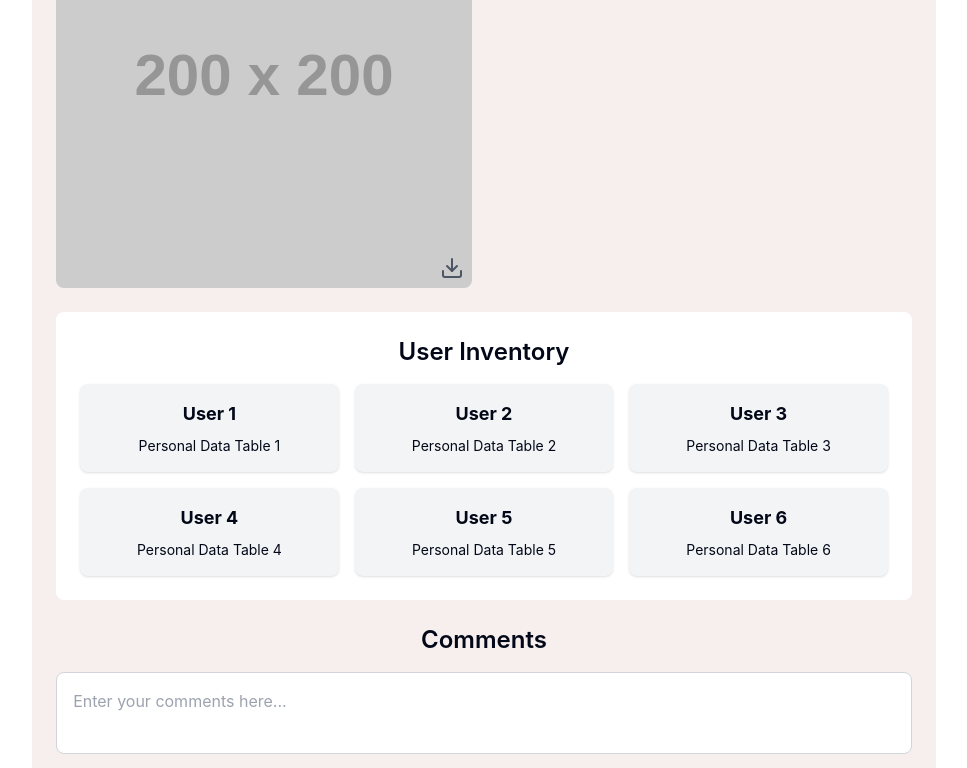
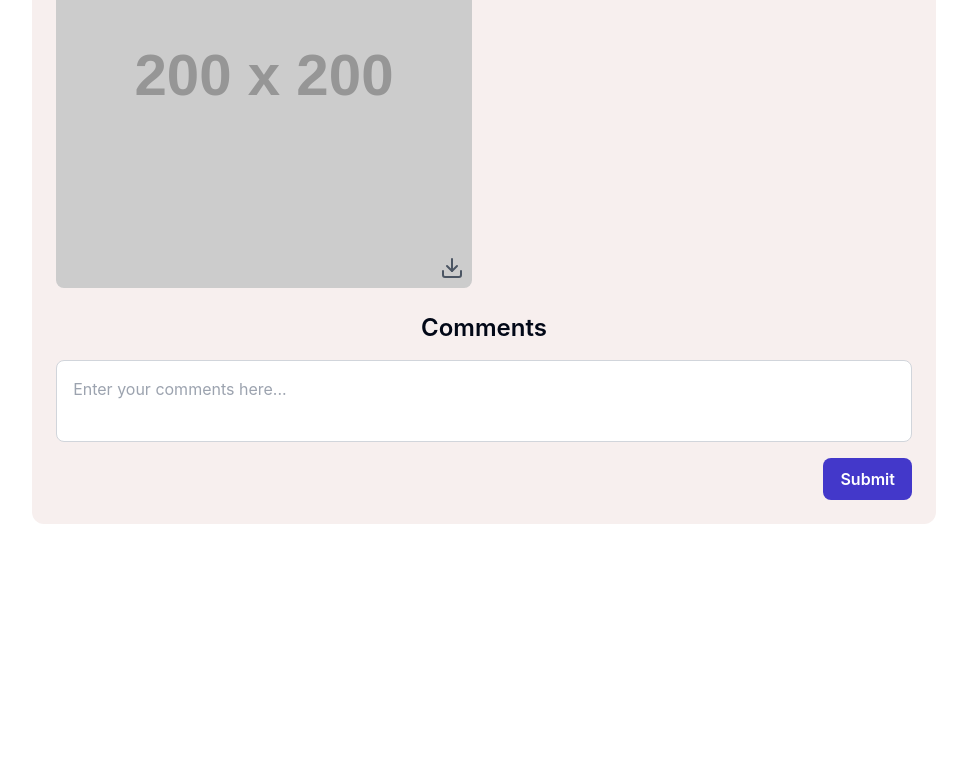
Before and after one commit to cfgtexas24/Team-11, a React (Vite) app in the folder frontend/: page /admin-dashboard in a window 1280 px wide. Shown: the part 562-1330 px from the top of the page, without its empty margins (156-1123 px from the left). After the commit the page ends 1086 px from the top, so only its background shows below. Built offline with nearby package versions, Linux system fonts and the light colour scheme.

Commit message:
got rid of user inventory section

```diff
--- a/frontend/src/pages/admindash.tsx
+++ b/frontend/src/pages/admindash.tsx
@@ -1,7 +1,9 @@
 import '../App.css';
 import { Search, Download } from "lucide-react"; // Importing icons from the lucide-react library
+import { useNavigate } from "react-router-dom";
 
 function AdminDashboard() {
+  const navigate = useNavigate(); // Initialize
   return (
     <div className="grid grid-cols-2 gap-6 p-6 bg-[rgb(247,239,238)] rounded-xl">
       {/* Main container: A grid with 2 columns, gap between elements, padding, background color, and rounded corners */}
@@ -94,27 +96,6 @@ function AdminDashboard() {
         {/* Download icon placed at the bottom-right of the image */}
       </div>
 
-      {/* User Inventory Section */}
-      <div className="col-span-2 bg-white p-6 rounded-lg">
-        <h2 className="text-2xl font-semibold mb-4">User Inventory</h2>
-        {/* Title of the User Inventory section */}
-
-        <div className="grid grid-cols-3 gap-4">
-          {/* Displaying user inventory items in a 3-column grid with gaps between items */}
-
-          {Array(6)
-            .fill(0)
-            .map((_, i) => (
-              <div key={i} className="p-4 bg-gray-100 rounded-lg shadow">
-                {/* Each inventory item is represented by a card with padding, background color, rounded corners, and shadow effect */}
-                <h3 className="text-lg font-bold">User {i + 1}</h3>
-                <p className="text-sm mt-2">Personal Data Table {i + 1}</p>
-                {/* Placeholder text for item name and description */}
-              </div>
-            ))}
-        </div>
-      </div>
-
 
       {/* Comments Section */}
       <div className="col-span-2 flex flex-col">
```
